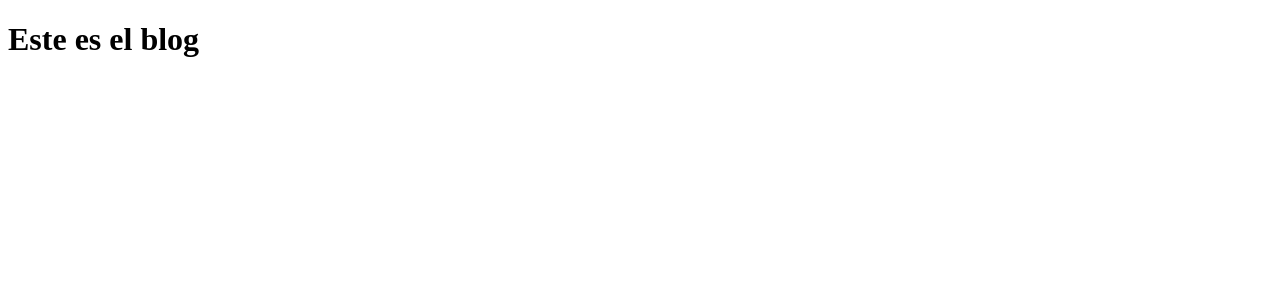
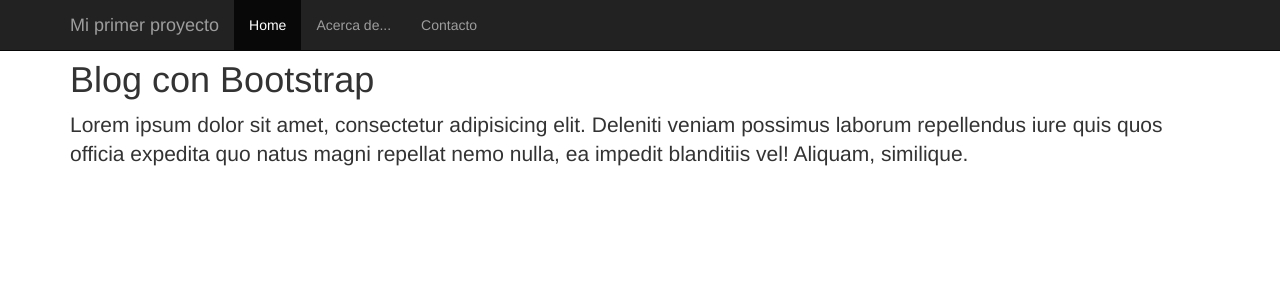
Before and after one commit to aaron-gl94/blog, a Django app: page / in a window 1280 px wide. Shown: the top 300 px of the page. Run offline with Django 3.2, Linux system fonts and the light colour scheme; some libraries are stand-ins or nearby versions.

Commit message:
Template_Blog

```diff
--- a/Blog/Blog/blog/templates/blog.html
+++ b/Blog/Blog/blog/templates/blog.html
@@ -1,10 +1,42 @@
 <!DOCTYPE html>
 <html lang="en">
-<head>
-	<meta>
-	<title>Blog</title>
-</head>
-<body>
-	<h1>Este es el blog</h1>
-</body>
+	<head>
+		<meta></meta>
+		<link rel="stylesheet" href="https://maxcdn.bootstrapcdn.com/bootstrap/3.3.7/css/bootstrap.min.css" integrity="sha384-BVYiiSIFeK1dGmJRAkycuHAHRg32OmUcww7on3RYdg4Va+PmSTsz/K68vbdEjh4u" crossorigin="anonymous">
+		<script src="https://maxcdn.bootstrapcdn.com/bootstrap/3.3.7/js/bootstrap.min.js" integrity="sha384-Tc5IQib027qvyjSMfHjOMaLkfuWVxZxUPnCJA7l2mCWNIpG9mGCD8wGNIcPD7Txa" crossorigin="anonymous"></script>
+
+		<title>Blog</title>
+	</head>
+	<body>
+		<nav class="navbar navbar-inverse navbar-fixed-top">
+			<div class="container">
+				<div class="navbar-header">
+					<button type="button" class="navbar-toggle collapsed" data-toggle="collapse" data-target="#navbar" aria-expanded="false" aria-controls="navbar">
+			            <span class="sr-only">Toggle navigation</span>
+			            <span class="icon-bar"></span>
+			            <span class="icon-bar"></span>
+			            <span class="icon-bar"></span>
+			        </button>
+          			<a class="navbar-brand" href="#">Mi primer proyecto</a>
+        		</div>
+		        <div id="navbar" class="collapse navbar-collapse">
+		          <ul class="nav navbar-nav">
+		            <li class="active"><a href="#">Home</a></li>
+		            <li><a href="#">Acerca de...</a></li>
+		            <li><a href="#">Contacto</a></li>
+		          </ul>
+		        </div><!--/.nav-collapse -->
+      		</div>
+    	</nav>
+
+	    <div class="container">
+	    	<div class="starter-template">
+	    		<br><br>
+		    	<h1>Blog con Bootstrap</h1>
+		    	<p class="lead">Lorem ipsum dolor sit amet, consectetur adipisicing elit. Deleniti veniam possimus laborum repellendus iure quis quos officia expedita quo natus magni repellat nemo nulla, ea impedit blanditiis vel! Aliquam, similique.</p>
+	      	</div>
+		</div><!-- /.container -->
+
+	</body>
+	<script src="https://ajax.googleapis.com/ajax/libs/jquery/1.12.4/jquery.min.js"></script>
 </html>
```
Also changed, not shown: Blog/Blog/blog/views.py (line endings or trailing spaces).
